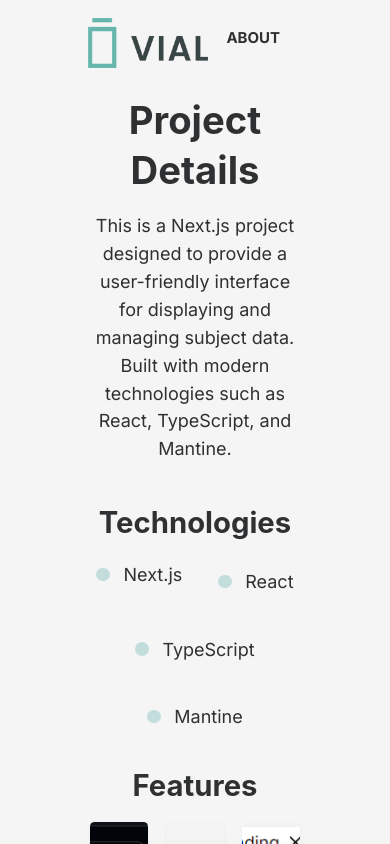
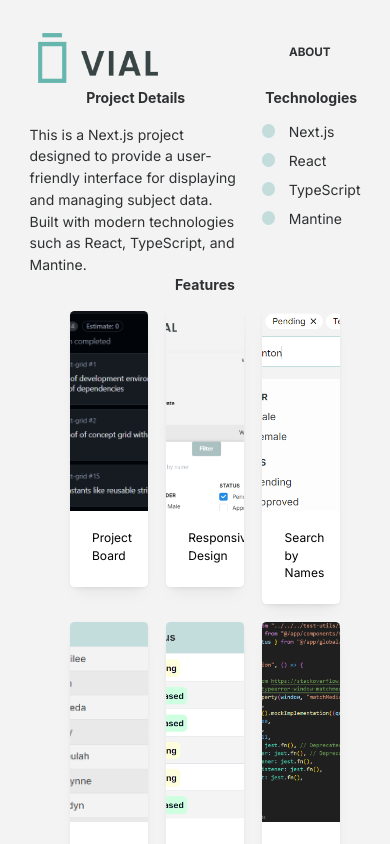
Before and after one commit to sophiakim1/vial-subject-grid, a Next.js app: page /about in a window 390 px wide. Built offline with nearby package versions, Linux system fonts and the light colour scheme.

Commit message:
Responsive design

```diff
--- a/app/about/page.module.css
+++ b/app/about/page.module.css
@@ -1,33 +1,93 @@
-.aboutContainer {
-  height: 100%;
-  width: 70vw;
-  margin: 10rem;
+
+.root {
+  display: flex;
+  flex-direction: column;
+  min-height: 100vh;
+  align-items: center;
   justify-content: center;
+  width: 95%;
+  margin-top: 110px;
+}
+
+.container {
+  width: 90vw;
+  display: flex;
+  flex: 1;
   align-items: center;
-  text-align: center;
+  justify-content: center;
+}
+
+.contentContainer {
+  width: 50%;
 }
 
 .content {
   padding: 20px;
-  justify-content: center;
-  align-items: center;
 }
 
 .list {
-  display: flex;
-  flex-wrap: wrap;
-  gap: 2rem;
-  justify-content: center;
-  align-items: center;
-  text-align: center;
   margin: 0 auto;
+}
+
+.rightContent {
+  width: 90%;
+}
+
+.rightContainer {
+  margin-left: 50px;
 }
 
 .footer {
   text-decoration: none;
   color: #2e3032;
+  text-align: center;
+  justify-content: center;
+  text-align: center;
+  width: 100%;
+  display: flex;
+  padding: 10px;
 }
 
 .footer:hover {
   font-weight: bold;
 }
+
+@media (max-width: 787px) {
+  .root {
+    padding: 10px;
+    font-size: 14px;
+  }
+
+  .contentContainer {
+    width: 100%;
+    display: flex;
+  }
+
+  .container {
+    flex-direction: column;
+    align-items: center;
+  }
+
+  .content {
+    padding: 0 10px;
+    justify-content: center;
+  }
+
+  .list {
+    font-size: 14px;
+  }
+
+  .listText {
+    font-size: 12px;
+  }
+
+  .sectionHeader {
+    font-size: 14px;
+    text-align: center;
+  }
+
+  .footer {
+    font-size: 14px;
+    padding: 10px;
+  }
+}
--- a/app/about/page.tsx
+++ b/app/about/page.tsx
@@ -17,10 +17,13 @@
     const router = useRouter();
 
     return (
-        <div className={styles.aboutContainer}>
+        <div className={styles.root}>
             <HeaderSection />
+            <div className={styles.container}>
+
+                <div className={styles.contentContainer}>
                     <div className={styles.content}>
-            <Title order={1} mb="15px">Project Details</Title>
+                        <Title order={1} mb="15px" className={styles.sectionHeader}>Project Details</Title>
                         <p className={styles.description}>
                             This is a Next.js project designed to provide a user-friendly
                             interface for displaying and managing subject data. Built with
@@ -29,7 +32,7 @@
                     </div>
 
                     <div className={styles.content}>
-            <Title order={2} mb="15px">
+                        <Title order={2} mb="15px" className={styles.sectionHeader}>
                             Technologies
                         </Title>
                         <List
@@ -45,18 +48,20 @@
                             <List.Item>Mantine</List.Item>
                         </List>
                     </div>
+                </div>
 
-            <div className={styles.content}>
-            <Title order={2} mb="15px">
+                <div className={styles.rightContainer}>
+                    <div className={styles.rightContent}>
+                    <Title order={2} mb="15px"className={styles.sectionHeader}>
                         Features
                     </Title>
                     <Grid>
                     {[
                         { src: "/image/ProjectBoard.png", text: "Project Board" },
                         { src: "/image/responsive.png", text: "Responsive Design" },
-                { src: "/image/Filter.png", text: "Filter & Search Options" },
+                        { src: "/image/Filter.png", text: "Search by Names" },
                         { src: "/image/Sort.png", text: "Sorting Features" },
-                { src: "/image/scroll.png", text: "Infinite scroll" },
+                        { src: "/image/scroll.png", text: "Filter Options" },
                         { src: "/image/test.png", text: "Unit Testing" },
                     ].map((item, index) => (
                         <Grid.Col span={4} key={index}>
@@ -64,16 +69,18 @@
                             <Card.Section>
                             <Image
                                 src={item.src}
-                        height={400}
-                        width={50}
+                                height={200}
+                                width={20}
                                 alt={item.text}
                             />
                             </Card.Section>
-                    <Text mt="md">{item.text}</Text>
+                            <Text mt="md" size="sm" className={styles.listText}>{item.text}</Text>
                         </Card>
                         </Grid.Col>
                     ))}
                     </Grid>
+                </div>
+                </div>
             </div>
 
             <footer>
--- a/app/components/filters/FilterPills.module.css
+++ b/app/components/filters/FilterPills.module.css
@@ -3,8 +3,8 @@
   display: flex;
   flex-wrap: wrap;
   justify-content: flex-start;
-  max-height: 100px; /* Adjust as needed */
-  overflow-y: auto;
+  max-height: 100px;
+  overflow-y: hidden;
   padding: 10px 0 0 0;
   margin: 0;
   box-sizing: border-box;
--- a/app/globals.css
+++ b/app/globals.css
@@ -20,7 +20,7 @@
   display: flex;
   justify-content: center;
   align-items: center;
-  background-color: #f5f5f5;
+  background-color: #f3f3f3;
 }
 
 @media (max-width: 36em) {
```
Also changed, not shown: 1 other file (tests, documents, lock files or other folders). Lines whose indentation alone changed are shown as unchanged.
